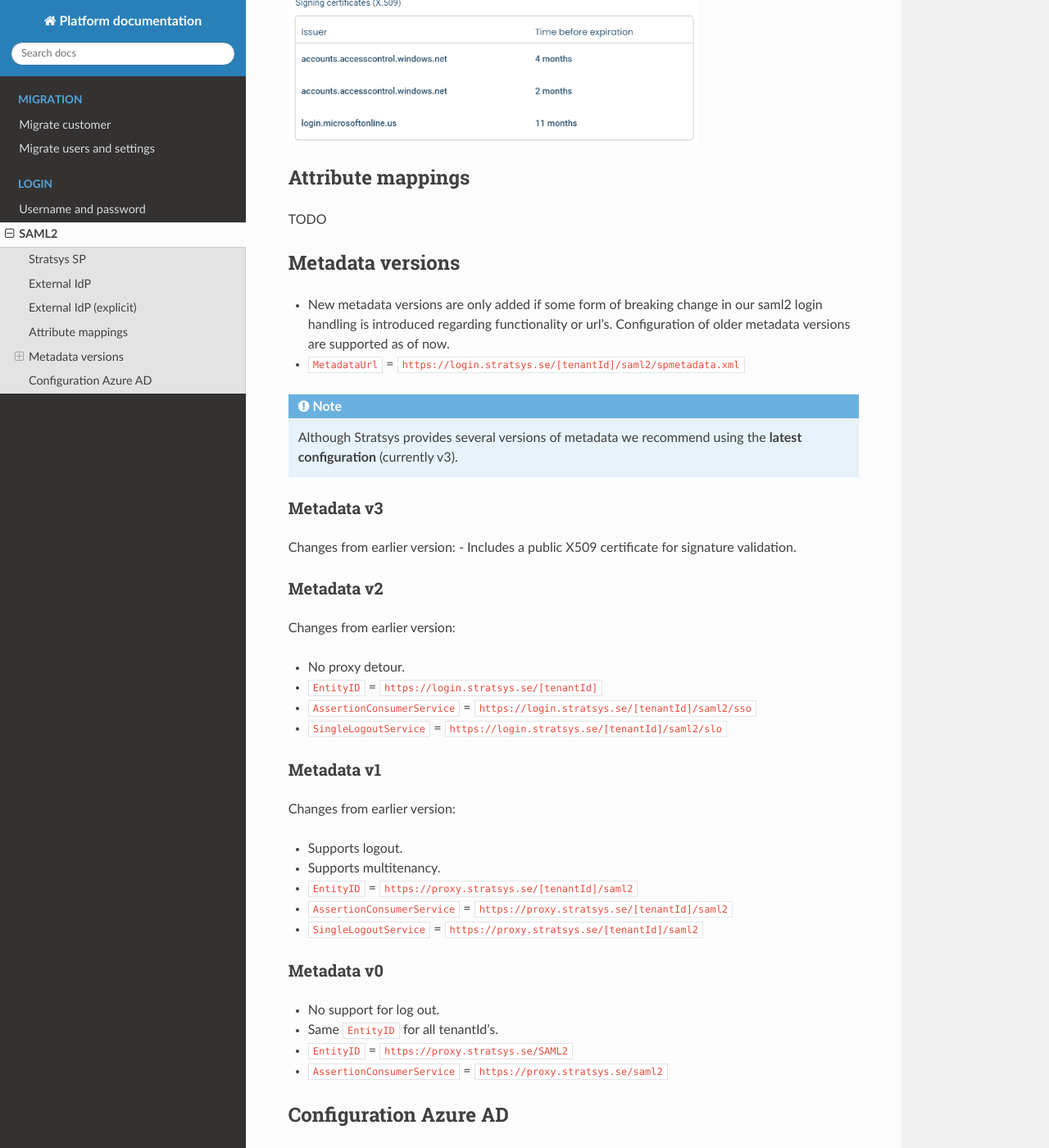
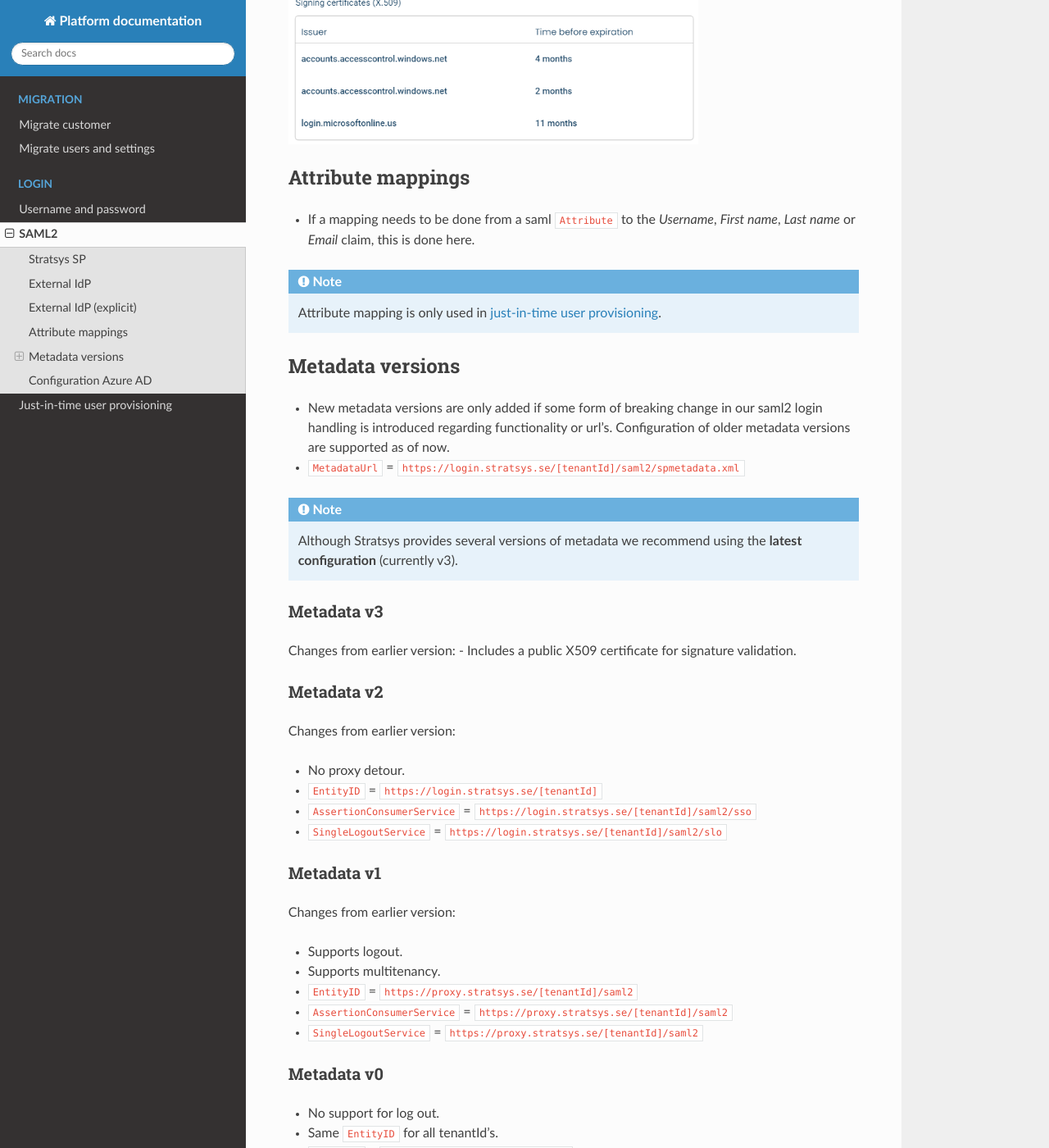
Before and after one commit to stratsys/Platform.Docs, a Sphinx documentation site: the page built from docs/source/login/saml2.rst, in a window 1280 px wide and 1400 px high, scrolled down 1477 px. Shown: the whole window at 82% size. Built offline with Sphinx 7.4.7 and the Read the Docs theme 2.0.0, drawn with Linux system fonts in a browser that asks for light colours.

Commit message:
MGR-543 Inloggningsinställningar: jit

```diff
--- a/docs/source/index.rst
+++ b/docs/source/index.rst
@@ -22,3 +22,4 @@
 
    login/username_and_password
    login/saml2
+   login/jit
--- a/docs/source/login/saml2.rst
+++ b/docs/source/login/saml2.rst
@@ -32,10 +32,15 @@
 .. image:: images/saml2ExternalIdpExplicit.png
    :width: 500
 
+.. _saml2-attribute-mappings:
+
 Attribute mappings
 ^^^^^^^^^^^^^^^^^^
 
-TODO
+- If a mapping needs to be done from  a saml ``Attribute`` to the *Username*, *First name*, *Last name* or *Email* claim, this is done here.
+
+.. note:: Attribute mapping is only used in :ref:`just-in-time user provisioning <just-in-time-user-provisioning>`.
+
 
 Metadata versions
 ^^^^^^^^^^^^^^^^^
@@ -86,9 +91,11 @@
 
 Configuration Azure AD
 ^^^^^^^^^^^^^^^^^^^^^^
-1. Go to https://portal.azure.com.
+1. Go to https://portal.azure.com
+
    - The ``EntityID`` is https://logindev.stratsys.se/mycustomer
    - ``Assertion Consumer Service``is https://logindev.stratsys.se/mycustomer/saml2/sso
+
 
 .. image:: images/saml2AzureAdNewAppRegistration.png
 
```
Also changed, not shown: docs/source/login/jit.rst (added, +12 -0 lines).
